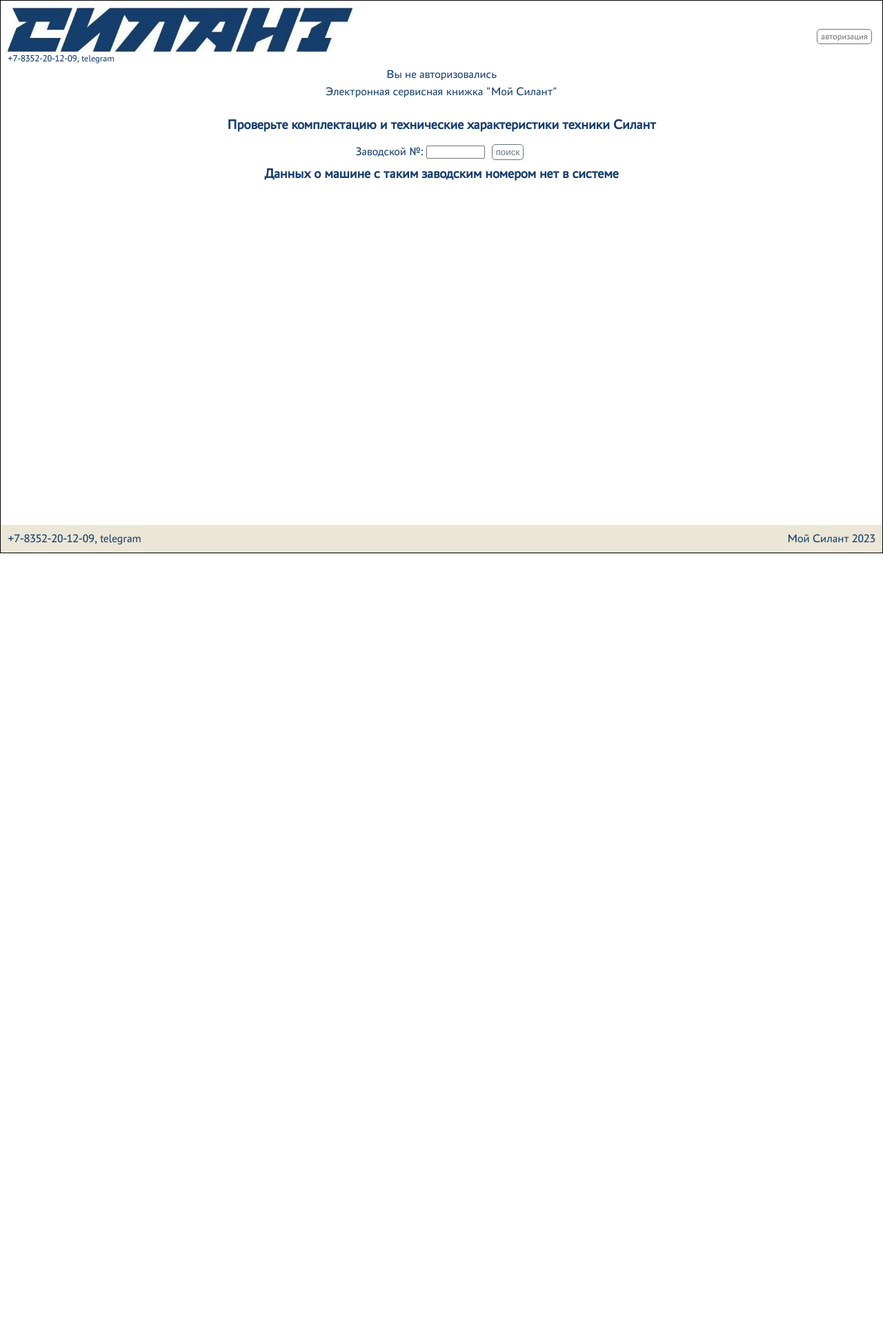
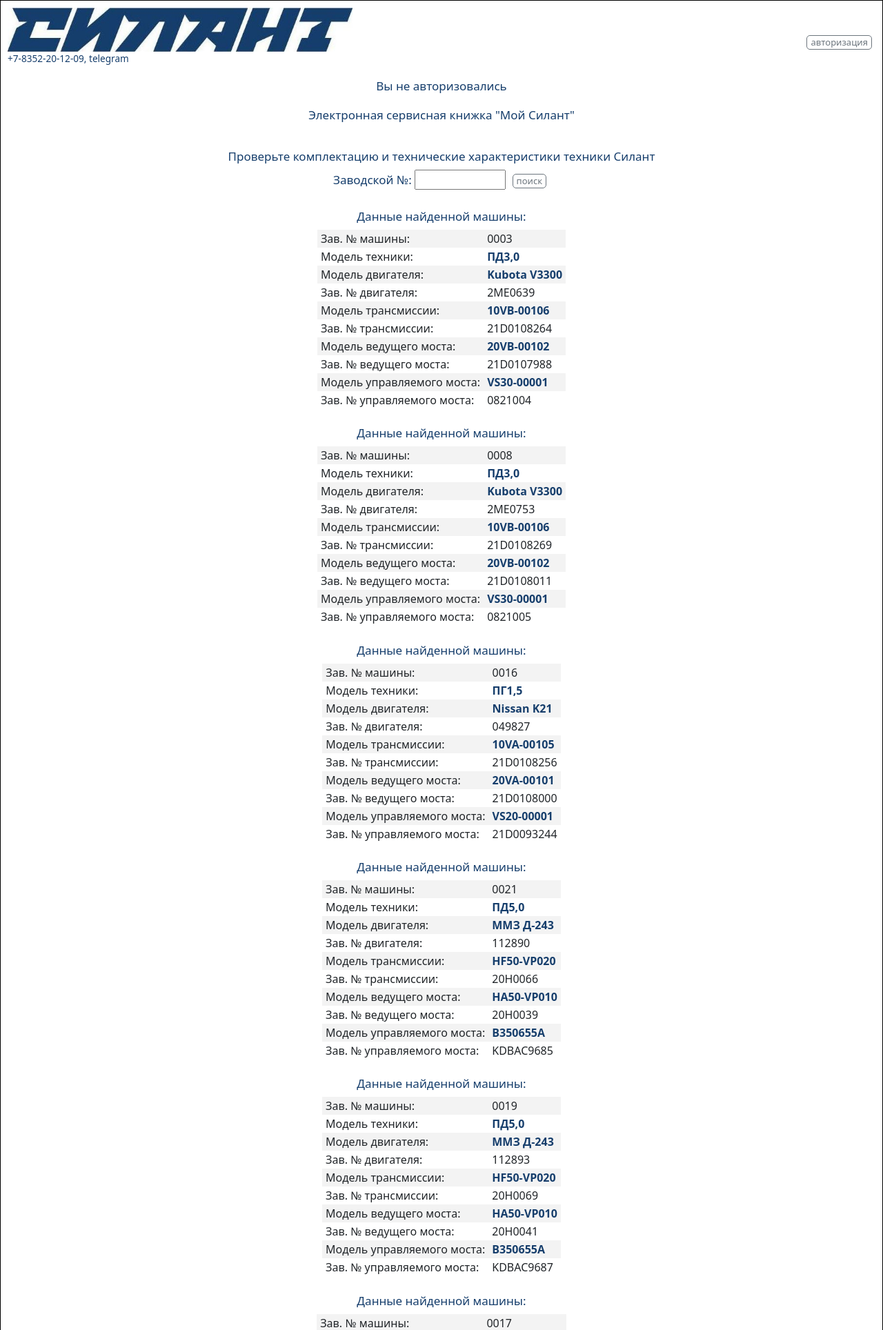
Before and after one commit to aerastov/SF_Graduate_work, a Django app: page / in a window 1280 px wide. Shown: the top 1928 px of the page at 69% size. Before the commit the page ends 802 px from the top, so only its background shows below. Run offline with Django 4.2, Linux system fonts and the light colour scheme; data comes from the database, SQL or seed files in the repository; both versions use the stored data as it was after the commit; some libraries are stand-ins or nearby versions.

Commit message:
relise 1.0

```diff
--- a/My_Silant/silant/templates/index.html
+++ b/My_Silant/silant/templates/index.html
@@ -1,11 +1,12 @@
 {% extends 'default.html' %}
 {% load bootstrap5 %}
+{% block bootstrap_css %}{% bootstrap_css %}{% bootstrap_javascript %}{% endblock bootstrap_css %}
 {% load auth_extras %}
 
 
 {% block content %}
 
-    <h3 class="center">Проверьте комплектацию и технические характеристики техники Силант</h3>
+    <h6 class="center">Проверьте комплектацию и технические характеристики техники Силант</h6>
     <div class="center">
     <form method="post" class="row g-3">
         {% csrf_token %}
@@ -13,7 +14,7 @@
         <div>
             {{ form }}
             {% buttons %}
-            <button type="submit" class="button buttonslim">поиск</button>
+            <button type="submit" class="button slim">поиск</button>
             {% endbuttons %}
         </div>
     </form>
@@ -21,24 +22,100 @@
     {% if cars %}
         {% for car in cars %}
             <br>
-            <h3 class="center">Данные найденной машины:</h3>
+            <h6 class="center">Данные найденной машины:</h6>
             <div class="center">
-                <table>
+                <table style="border-bottom: none; border-top: none;">
                     <tr><td>Зав. №  машины:</td><td>{{ car.factory_number }}</td></tr>
-                    <tr><td>Модель техники:</td><td>{{ car.technique_model }}</td></tr>
-                    <tr><td>Модель двигателя:</td><td>{{ car.engine_model }}</td></tr>
+                    <tr><td>Модель техники:</td><td><a href="#" data-bs-toggle="modal" data-bs-target="#technique_model"><b>{{ car.technique_model }}</b></a></td></tr>
+                    <tr><td>Модель двигателя:</td><td><a href="#" data-bs-toggle="modal" data-bs-target="#engine_model"><b>{{ car.engine_model }}</b></a></td></tr>
                     <tr><td>Зав. № двигателя:</td><td>{{ car.engine_number }}</td></tr>
-                    <tr><td>Модель трансмиссии:</td><td>{{ car.transmission_model }}</td></tr>
+                    <tr><td>Модель трансмиссии:</td><td><a href="#" data-bs-toggle="modal" data-bs-target="#transmission_model"><b>{{ car.transmission_model }}</b></a></td></tr>
                     <tr><td>Зав. № трансмиссии:</td><td>{{ car.transmission_number }}</td></tr>
-                    <tr><td>Модель ведущего моста:</td><td>{{ car.drive_axle_model }}</td></tr>
+                    <tr><td>Модель ведущего моста:</td><td><a href="#" data-bs-toggle="modal" data-bs-target="#drive_axle_model"><b>{{ car.drive_axle_model }}</b></a></td></tr>
                     <tr><td>Зав. № ведущего моста:</td><td>{{ car.drive_axle_number }}</td></tr>
-                    <tr><td>Модель управляемого моста:</td><td>{{ car.steerable_axle_model }}</td></tr>
+                    <tr><td>Модель управляемого моста:</td><td><a href="#" data-bs-toggle="modal" data-bs-target="#steerable_axle_model"><b>{{ car.steerable_axle_model }}</b></a></td></tr>
                     <tr><td>Зав. № управляемого моста:</td><td>{{ car.steerable_axle_number }}</td></tr>
                 </table>
             </div>
+            <div class="modal" tabindex="-1" id="technique_model">
+              <div class="modal-dialog">
+                <div class="modal-content">
+                  <div class="modal-body">
+                    Описание из справочника:<br><br>
+                    {% if car.technique_model.description %}
+                        {{ car.technique_model.description }}
+                    {% else %}
+                        Описание отсутствует :(
+                    {% endif %}
+                    <br><br><button type="button" class="button medium" data-bs-dismiss="modal">Закрыть</button>
+                  </div>
+                </div>
+              </div>
+            </div>
+            <div class="modal" tabindex="-1" id="engine_model">
+              <div class="modal-dialog">
+                <div class="modal-content">
+                  <div class="modal-body">
+                    Описание из справочника:<br><br>
+                    {% if car.engine_model.description %}
+                        {{ car.engine_model.description }}
+                    {% else %}
+                        Описание отсутствует :(
+                    {% endif %}
+                    <br><br><button type="button" class="button medium" data-bs-dismiss="modal">Закрыть</button>
+                  </div>
+                </div>
+              </div>
+            </div>
+            <div class="modal" tabindex="-1" id="transmission_model">
+              <div class="modal-dialog">
+                <div class="modal-content">
+                  <div class="modal-body">
+                    Описание из справочника:<br><br>
+                    {% if car.transmission_model.description %}
+                        {{ car.transmission_model.description }}
+                    {% else %}
+                        Описание отсутствует :(
+                    {% endif %}
+                    <br><br><button type="button" class="button medium" data-bs-dismiss="modal">Закрыть</button>
+                  </div>
+                </div>
+              </div>
+            </div>
+            <div class="modal" tabindex="-1" id="drive_axle_model">
+              <div class="modal-dialog">
+                <div class="modal-content">
+                  <div class="modal-body">
+                    Описание из справочника:<br><br>
+                    {% if car.drive_axle_model.description %}
+                        {{ car.drive_axle_model.description }}
+                    {% else %}
+                        Описание отсутствует :(
+                    {% endif %}
+                    <br><br><button type="button" class="button medium" data-bs-dismiss="modal">Закрыть</button>
+                  </div>
+                </div>
+              </div>
+            </div>
+            <div class="modal" tabindex="-1" id="steerable_axle_model">
+              <div class="modal-dialog">
+                <div class="modal-content">
+                  <div class="modal-body">
+                    Описание из справочника:<br><br>
+                    {% if car.steerable_axle_model.description %}
+                        {{ car.steerable_axle_model.description }}
+                    {% else %}
+                        Описание отсутствует :(
+                    {% endif %}
+                    <br><br><button type="button" class="button medium" data-bs-dismiss="modal">Закрыть</button>
+                  </div>
+                </div>
+              </div>
+            </div>
+
         {% endfor %}
     {% else %}
-        <h3 class="center">Данных о машине с таким заводским номером нет в системе</h3>
+        <h6 class="center">Данных о машине с таким заводским номером нет в системе</h6>
     {% endif %}
 
 {% endblock content %}
--- a/My_Silant/silant/views.py
+++ b/My_Silant/silant/views.py
@@ -17,8 +17,8 @@ class Index(FormMixin, ListView):
     form_class = FactoryNumber
     success_url = 'index'
 
-    def get_queryset(self):
-        return []
+    # def get_queryset(self):
+    #     return []
 
     def post(self, request, *args, **kwargs):
         self.object_list = self.get_queryset()
@@ -31,6 +31,16 @@ class Index(FormMixin, ListView):
             self.object_list = []
 
         return self.render_to_response(self.get_context_data(object_list=self.object_list, form=form))
+
+    def get_context_data(self, *args, **kwargs):
+        context = super().get_context_data(*args, **kwargs)
+        #Для вывода информации из справочников по клику на значение
+        context['technique_model'] = Technique_model.objects.all()
+        context['engine_model'] = Engine_model.objects.all()
+        context['transmission_model'] = Transmission_model.objects.all()
+        context['drive_axle_model'] = Drive_axle_model.objects.all()
+        context['steerable_axle_model'] = Steerable_axle_model.objects.all()
+        return context
 
 
 class Info(PermissionRequiredMixin, ListView):
```
Also changed, not shown: My_Silant/db.sqlite3.
